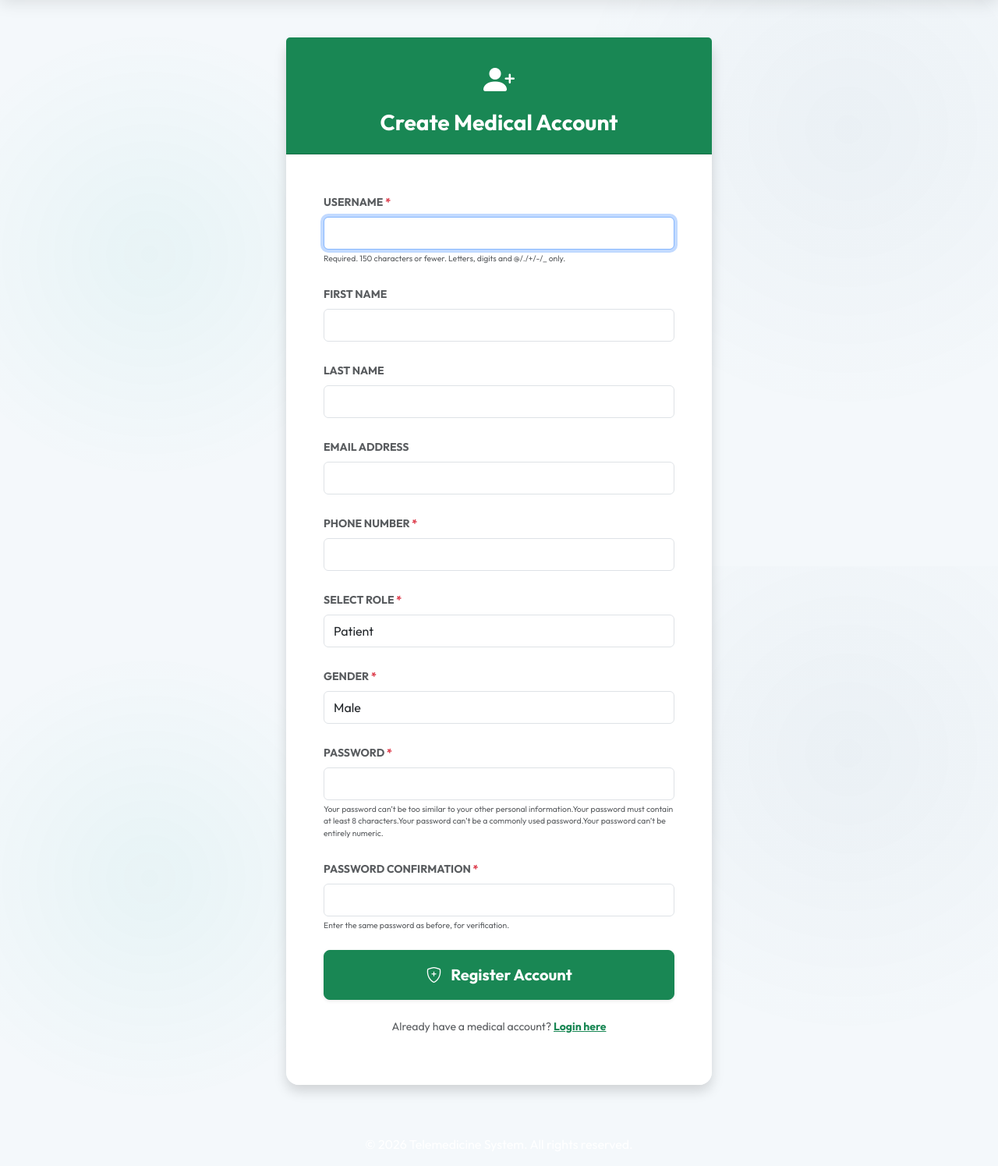
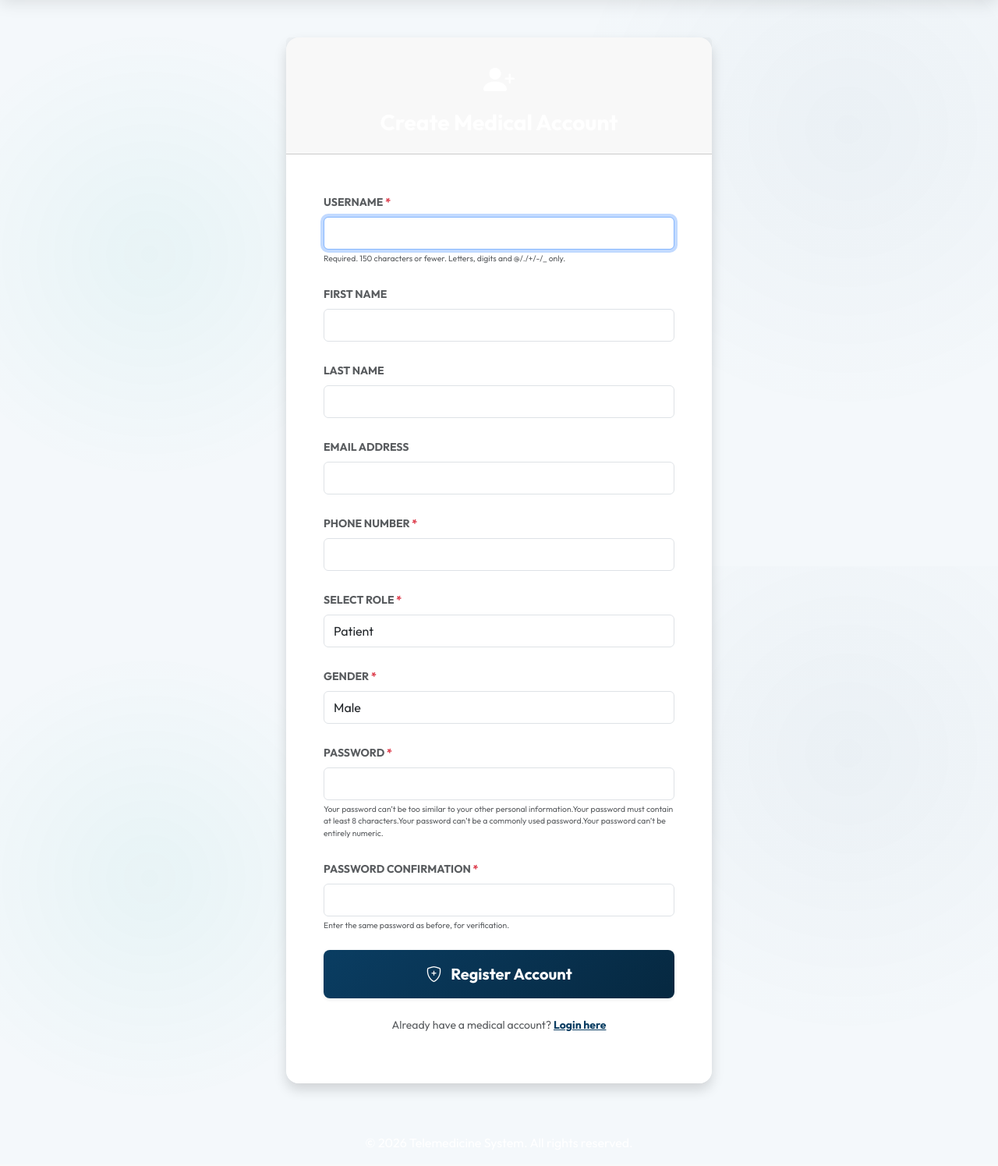
Before and after one commit to Gbeztglobal/telemedicine-system, a Django app: page /register/ in a window 1280 px wide. Shown: the part 74-1569 px from the top of the page at 78% size. After the commit the page ends 1477 px from the top, so only its background shows below. Run offline with Django 5.2, Linux system fonts and the light colour scheme.

Commit message:
final: Unified Navy Branding & Clinical Suite Stabilized

```diff
--- a/templates/accounts/login.html
+++ b/templates/accounts/login.html
@@ -4,7 +4,7 @@
 <div class="row justify-content-center mt-5">
     <div class="col-md-5">
         <div class="card shadow border-0 rounded-4">
-            <div class="card-header bg-success text-white text-center p-4">
+            <div class="card-header bg-main-theme text-white text-center p-4">
                 <div class="mb-2"><i class="bi bi-shield-lock-fill fs-1"></i></div>
                 <h3 class="fw-bold mb-0">Secure Login</h3>
             </div>
@@ -24,14 +24,14 @@
                     {% endfor %}
 
                     <div class="d-grid mt-4">
-                        <button type="submit" class="btn btn-success btn-lg fw-bold rounded-3 shadow-sm py-3">
+                        <button type="submit" class="btn btn-main btn-lg fw-bold rounded-3 shadow-sm py-3">
                             <i class="bi bi-box-arrow-in-right me-2"></i> Log In
                         </button>
                     </div>
                 </form>
 
                 <div class="mt-4 text-center">
-                    <p class="text-muted small">Need a medical account? <a href="{% url 'register' %}" class="fw-bold text-success">Register here</a></p>
+                    <p class="text-muted small">Need a medical account? <a href="{% url 'register' %}" class="fw-bold text-main-theme">Register here</a></p>
                 </div>
             </div>
         </div>
--- a/templates/accounts/register.html
+++ b/templates/accounts/register.html
@@ -4,7 +4,7 @@
 <div class="row justify-content-center mt-4">
     <div class="col-md-7 col-lg-6">
         <div class="card shadow border-0 rounded-4">
-            <div class="card-header bg-success text-white text-center p-4">
+            <div class="card-header bg-main-theme text-white text-center p-4">
                 <div class="mb-2"><i class="bi bi-person-plus-fill fs-1"></i></div>
                 <h3 class="fw-bold mb-0">Create Medical Account</h3>
             </div>
@@ -38,14 +38,14 @@
                     <div id="js-error" class="alert alert-danger d-none rounded-3 small py-2 mb-4">Please fill in all required fields correctly.</div>
 
                     <div class="d-grid mt-4">
-                        <button type="submit" class="btn btn-success btn-lg rounded-3 fw-bold shadow-sm py-3">
+                        <button type="submit" class="btn btn-main btn-lg rounded-3 fw-bold shadow-sm py-3">
                             <i class="bi bi-shield-plus me-2"></i> Register Account
                         </button>
                     </div>
                 </form>
 
                 <div class="mt-4 text-center">
-                    <p class="text-muted small">Already have a medical account? <a href="{% url 'login' %}" class="fw-bold text-success">Login here</a></p>
+                    <p class="text-muted small">Already have a medical account? <a href="{% url 'login' %}" class="fw-bold text-main-theme">Login here</a></p>
                 </div>
             </div>
         </div>
```
